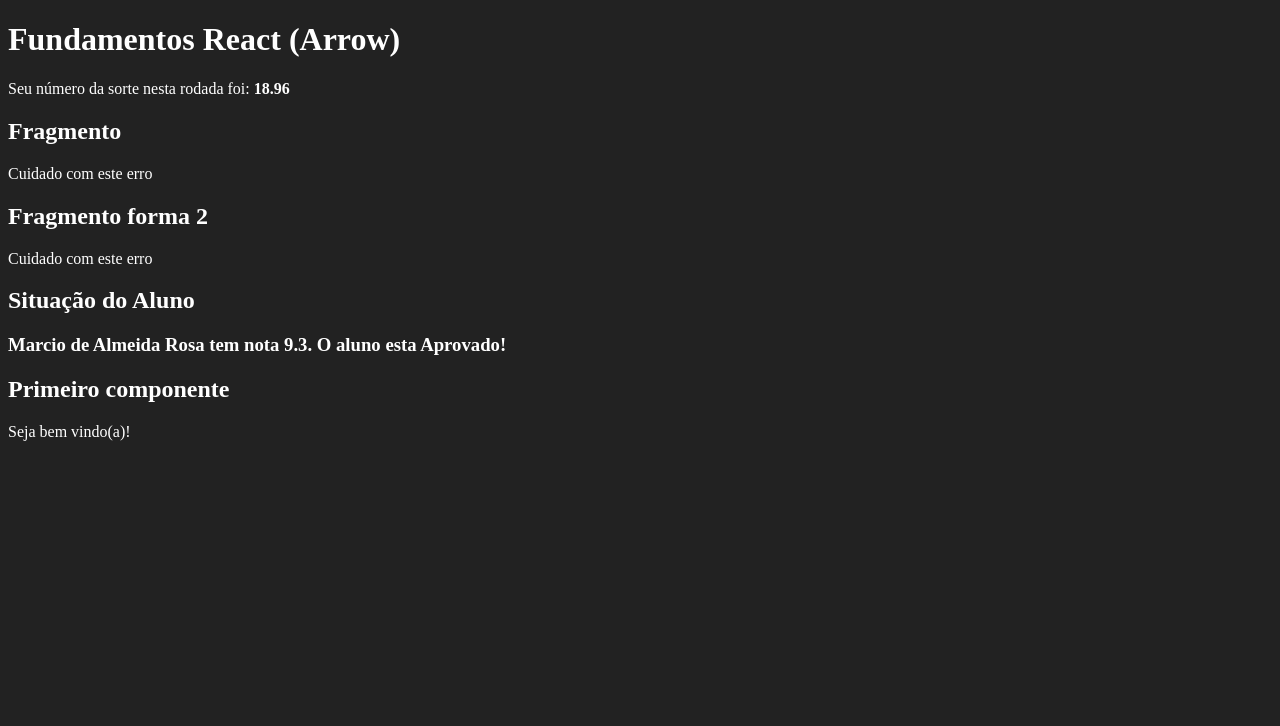
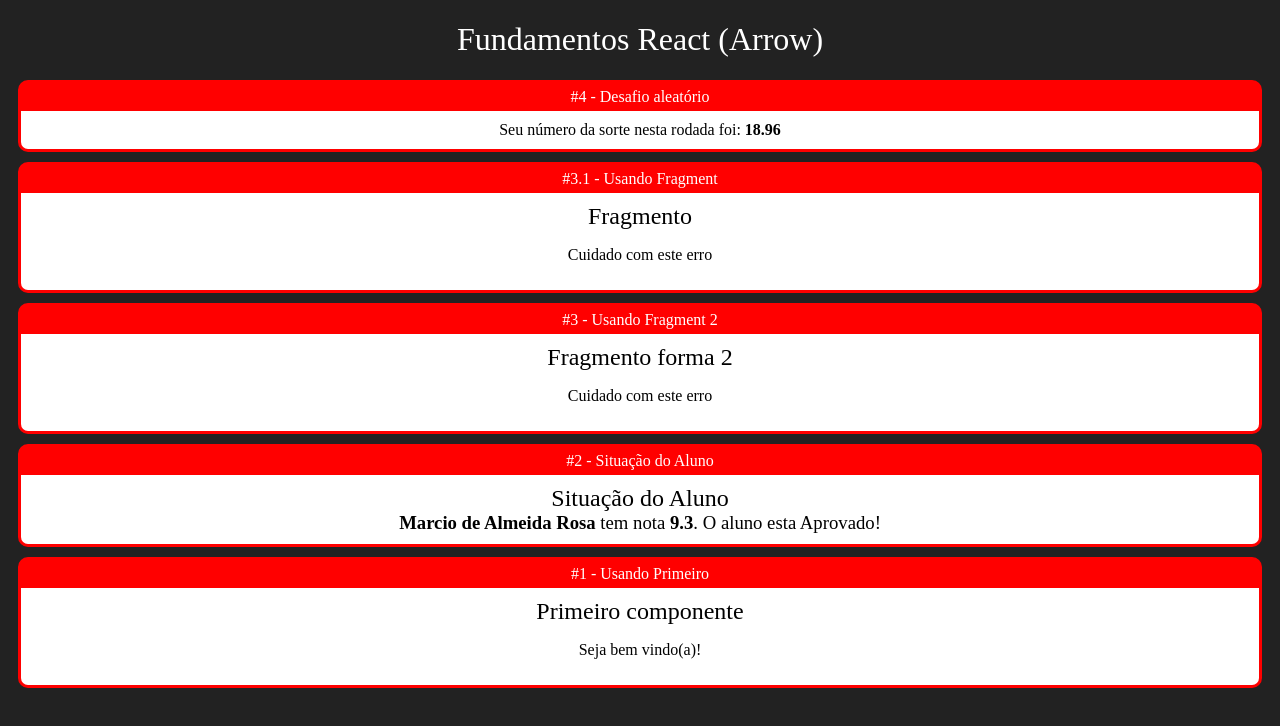
Before and after one commit to MarcioDeAlmeidaRosa/curso-react-redux, a React (Create React App) app in the folder fundamentos-react/: page / in a window 1280 px wide. Shown: the top 726 px of the page. Built offline with nearby package versions, Linux system fonts and the light colour scheme.

Commit message:
24. Componente Card #01

```diff
--- a/fundamentos-react/public/index.html
+++ b/fundamentos-react/public/index.html
@@ -1,20 +1,23 @@
 <!DOCTYPE html>
 <html lang="en">
+
 <head>
   <meta charset="utf-8" />
   <link rel="icon" href="%PUBLIC_URL%/favicon.ico" />
   <meta name="viewport" content="width=device-width, initial-scale=1" />
   <meta name="theme-color" content="#000000" />
-    <meta
-      name="description"
-      content="Web site created using create-react-app"
-    />
+  <meta name="description" content="Web site created using create-react-app" />
   <link rel="apple-touch-icon" href="%PUBLIC_URL%/logo192.png" />
   <link rel="manifest" href="%PUBLIC_URL%/manifest.json" />
+  <link rel="preconnect" href="https://fonts.googleapis.com">
+  <link rel="preconnect" href="https://fonts.gstatic.com" crossorigin>
+  <link href="https://fonts.googleapis.com/css2?family=Oswald:wght@200..700&display=swap" rel="stylesheet">
   <title>React App</title>
 </head>
+
 <body>
   <noscript>You need to enable JavaScript to run this app.</noscript>
   <div id="root"></div>
 </body>
+
 </html>
--- a/fundamentos-react/src/App.jsx
+++ b/fundamentos-react/src/App.jsx
@@ -4,19 +4,34 @@
 import ComParametro from "./components/basics/ComParametro";
 import Fragment from "./components/basics/Fragment";
 import Fragment1 from "./components/basics/Fragment1";
-import Random from './components/basics/Random';
+import Random from "./components/basics/Random";
+import Cards from "./components/layout/Cards";
 
 export default () => (
   <div id="app">
     <h1>Fundamentos React (Arrow)</h1>
-    <Random minValue={1} maxValue={100}/>
+    <Cards Title="#4 - Desafio aleatório">
+      <Random minValue={1} maxValue={100} />
+    </Cards>
+
+    <Cards Title="#3.1 - Usando Fragment">
       <Fragment />
+    </Cards>
+
+    <Cards Title="#3 - Usando Fragment 2">
       <Fragment1 />
+    </Cards>
+
+    <Cards Title="#2 - Situação do Aluno">
       <ComParametro
         titulo="Situação do Aluno"
         aluno="Marcio de Almeida Rosa"
         nota={9.3}
       />
+    </Cards>
+
+    <Cards Title="#1 - Usando Primeiro">
       <Primeiro />
+    </Cards>
   </div>
 );
--- /dev/null
+++ b/fundamentos-react/src/components/layout/Cards.css
@@ -0,0 +1,19 @@
+.Card {
+    background-color: red;
+    border-radius: 10px;
+    overflow: hidden;
+    border: 3px solid red;
+    margin: 10px;
+}
+
+.Card .Title {
+    padding: 5px 0px;
+    display: flex;
+    justify-content: center;
+}
+
+.Content {
+    background-color: #fff;
+    color: #000;
+    padding: 10px;
+}
--- /dev/null
+++ b/fundamentos-react/src/components/layout/Cards.jsx
@@ -0,0 +1,14 @@
+import "./Cards.css";
+import React from "react";
+
+export default (props) => {
+  const { Title } = props;
+  return (
+    <div className="Card">
+      <div className="Title">{Title}</div>
+      <div className="Content">
+        {props.children}
+      </div>
+    </div>
+  );
+};
--- a/fundamentos-react/src/index.css
+++ b/fundamentos-react/src/index.css
@@ -1,4 +1,14 @@
 body {
+    font-family: Osvald;
     background-color: #222;
     color: #fff;
+    text-align: center;
 }
+
+h1, h2, h3 {
+    font-weight: 200;
+}
+
+h2, h3 {
+    margin: 0%;
+}
```
Lines whose indentation alone changed are shown as unchanged.
